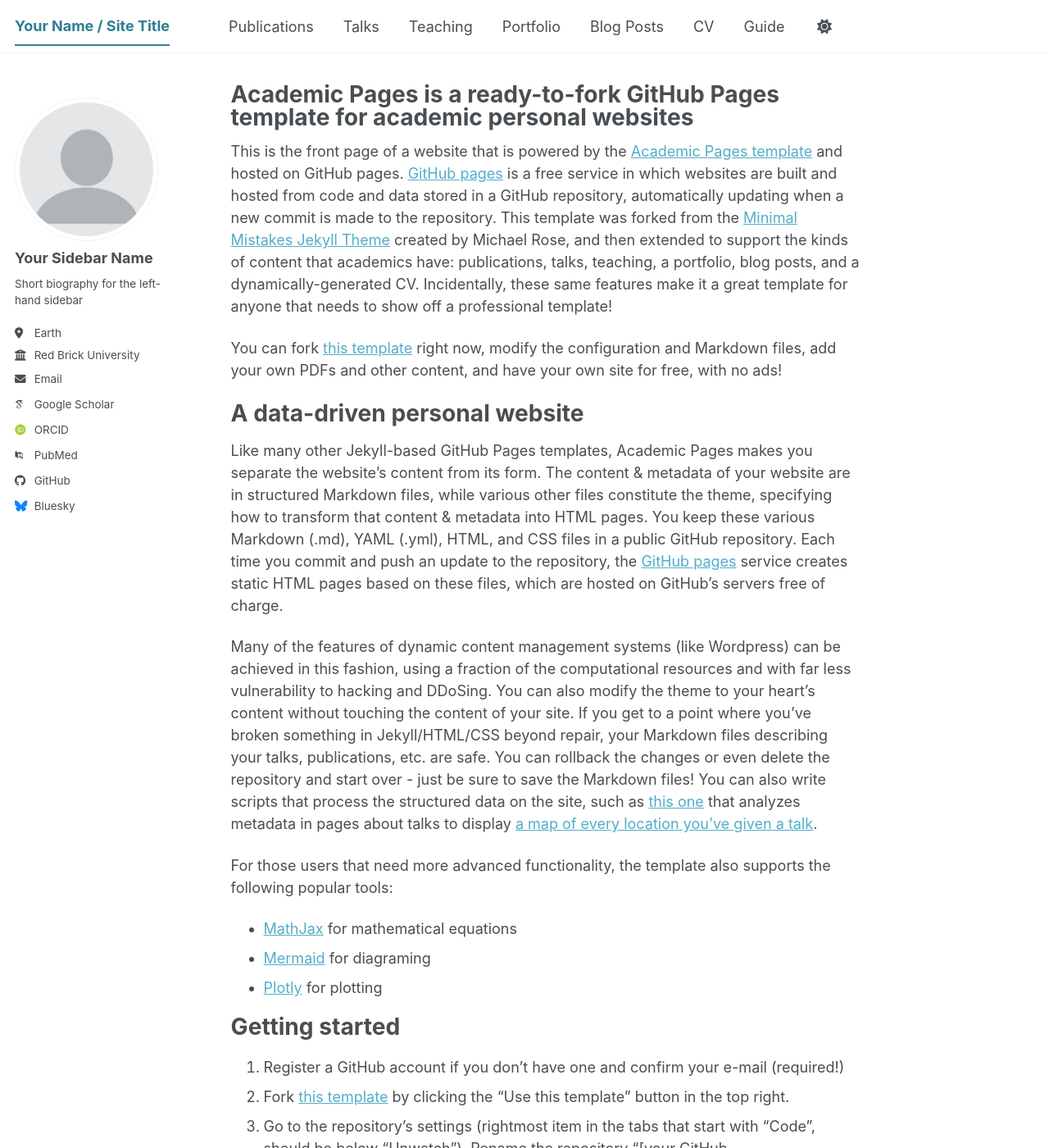
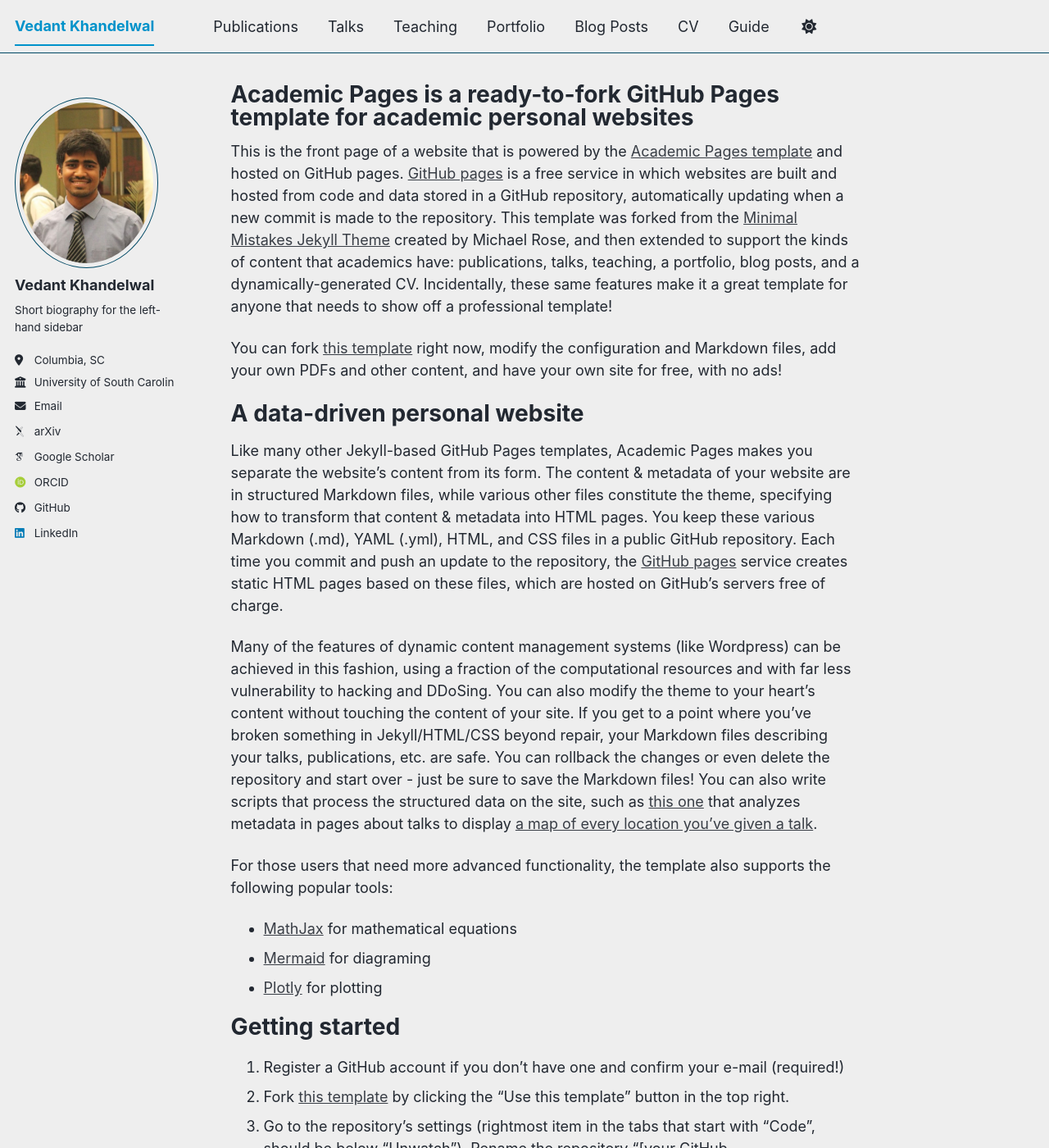
Before and after one commit to khvedant02/khvedant02.github.io, a Jekyll site: the page built from _pages/about.md, in a window 1280 px wide and 1400 px high. Shown: the whole window at 82% size. Built offline with Jekyll 4.4.1, drawn with Linux system fonts in a browser that asks for light colours; some web fonts are replaced; a script bundle is joined from its source files by our own code; library files that are not in the unit come from our copies; some of the changed text lies outside the part shown.

Commit message:
feat: add profile image, personalize site configuration, and ignore agent logs

```diff
--- a/_config.yml
+++ b/_config.yml
@@ -8,12 +8,12 @@
 
 # Basic Site Settings
 locale                   : "en-US"
-site_theme               : "default" # The available themes options are "default", "air", "sunrise", "mint", "dirt" and "contrast"
-title                    : "Your Name / Site Title"
+site_theme               : "air" # The available themes options are "default", "air", "sunrise", "mint", "dirt" and "contrast"
+title                    : "Vedant Khandelwal"
 title_separator          : "-"
-name                     : &name "Your Name"
-description              : &description "Your Name's academic portfolio"   # Update this with a general description of your site, this is the default if not overridden by a page
-url                      : https://academicpages.github.io # The base hostname & protocol for your site e.g. "https://[your GitHub username].github.io",
+name                     : &name "Vedant Khandelwal"
+description              : &description "Vedant Khandelwal's academic portfolio"   # Update this with a general description of your site, this is the default if not overridden by a page
+url                      : https://khvedant02.github.io # The base hostname & protocol for your site e.g. "https://[your GitHub username].github.io",
                                                            # or if you already have some other page hosted on Github then use "https://[your GitHub username].github.io/[Your Repo Name]"
 baseurl                  : "" # the subpath of your site, e.g. "/blog"
 repository               : "academicpages/academicpages.github.io"
@@ -23,25 +23,25 @@
 #               Additional customization can be done by editing /_includes/author-profile.html
 author:
   # Biographic information
-  avatar           : "profile.png"
-  name             : "Your Sidebar Name"
+  avatar           : "profile.jpg"
+  name             : "Vedant Khandelwal"
   pronouns         : # example: "she/her"
   bio              : "Short biography for the left-hand sidebar"
-  location         : "Earth"
-  employer         : "Red Brick University"
+  location         : "Columbia, SC"
+  employer         : "University of South Carolina"
   uri              : # URL
-  email            : "none@example.org"
+  email            : "kh.vedant02@gmail.com"
 
   # Academic websites
   academia         : # URL
-  arxiv            : # URL - Update with the correct link to your profile
-  googlescholar    : "https://scholar.google.com/citations?user=PS_CX0AAAAAJ"
+  arxiv            : "https://arxiv.org/search/cs?searchtype=author&query=Khandelwal,+V"
+  googlescholar    : "https://scholar.google.com/citations?user=4VmpXbAAAAAJ&hl=en"
   inspire-hep      : # URL
   impactstory      : # URL
-  orcid            : "https://orcid.org/yourorcidurl"
+  orcid            : "https://orcid.org/0000-0002-7291-3066"
   semantic         : # URL
   ssrn             : # URL
-  pubmed           : "https://www.ncbi.nlm.nih.gov/pubmed/?term=john+snow"
+  pubmed           : # URL
   researchgate     : # URL
   scopus           : # URL
   zotero           : # URL
@@ -51,13 +51,13 @@
   bitbucket        : # Username - Update with your username on the site
   codepen          : # Username
   dribbble         : # Username
-  github           : "academicpages"
+  github           : "khvedant02"
   kaggle           : # Username
   stackoverflow    : # User number or user number and name (i.e., use "1" or "1/jeff-atwood")
 
   # Social media
   artstation       : # Username
-  bluesky          : "bsky.app" # Replace this with you Bluesky username
+  bluesky          : # Replace this with you Bluesky username
   facebook         : # Username
   flickr           : # Username
   foursquare       : # Username
@@ -66,7 +66,7 @@
   keybase          : # Username
   instagram        : # Username
   lastfm           : # Username
-  linkedin         : # Username
+  linkedin         : "khvedant"
   mastodon         : # URL
   medium           : # URL
   pinterest        : # Username
```
Also changed, not shown: images/profile.jpg (added), 1 other file.
